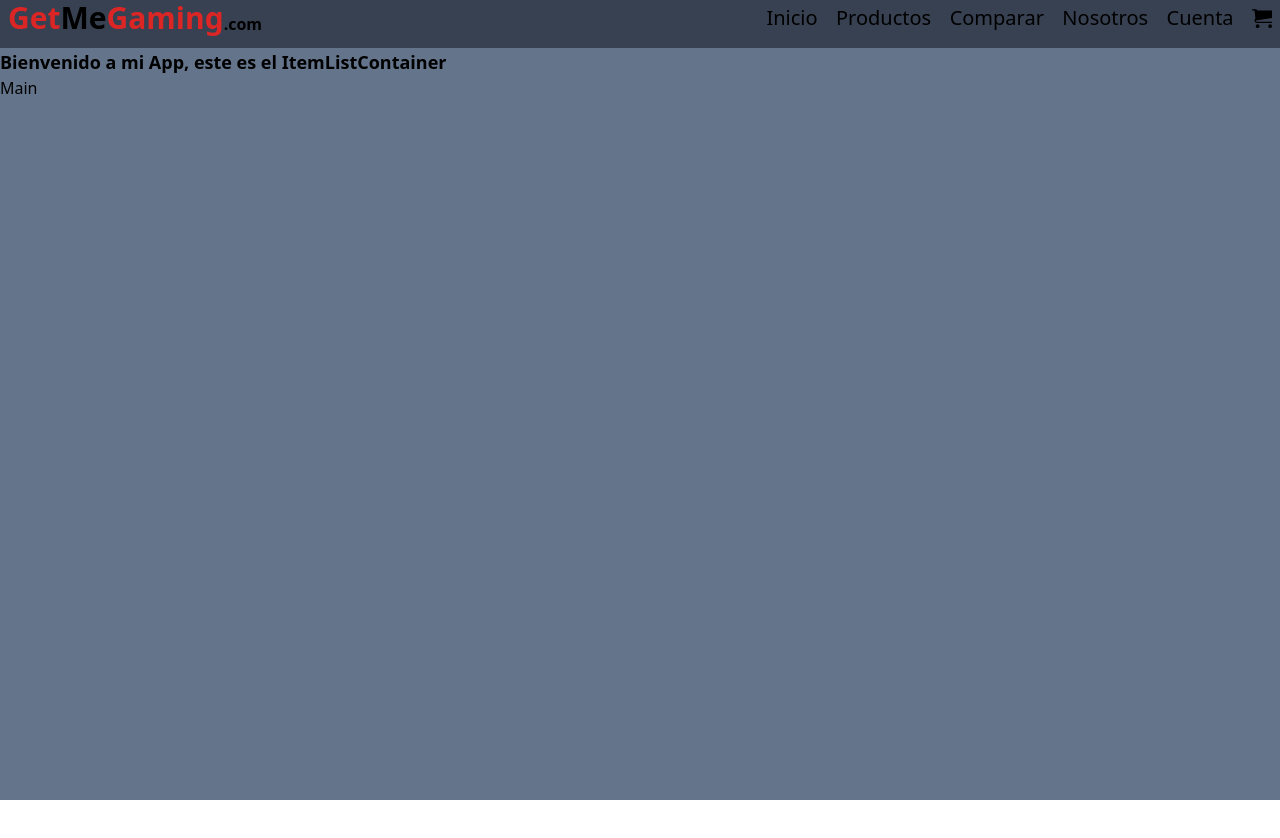
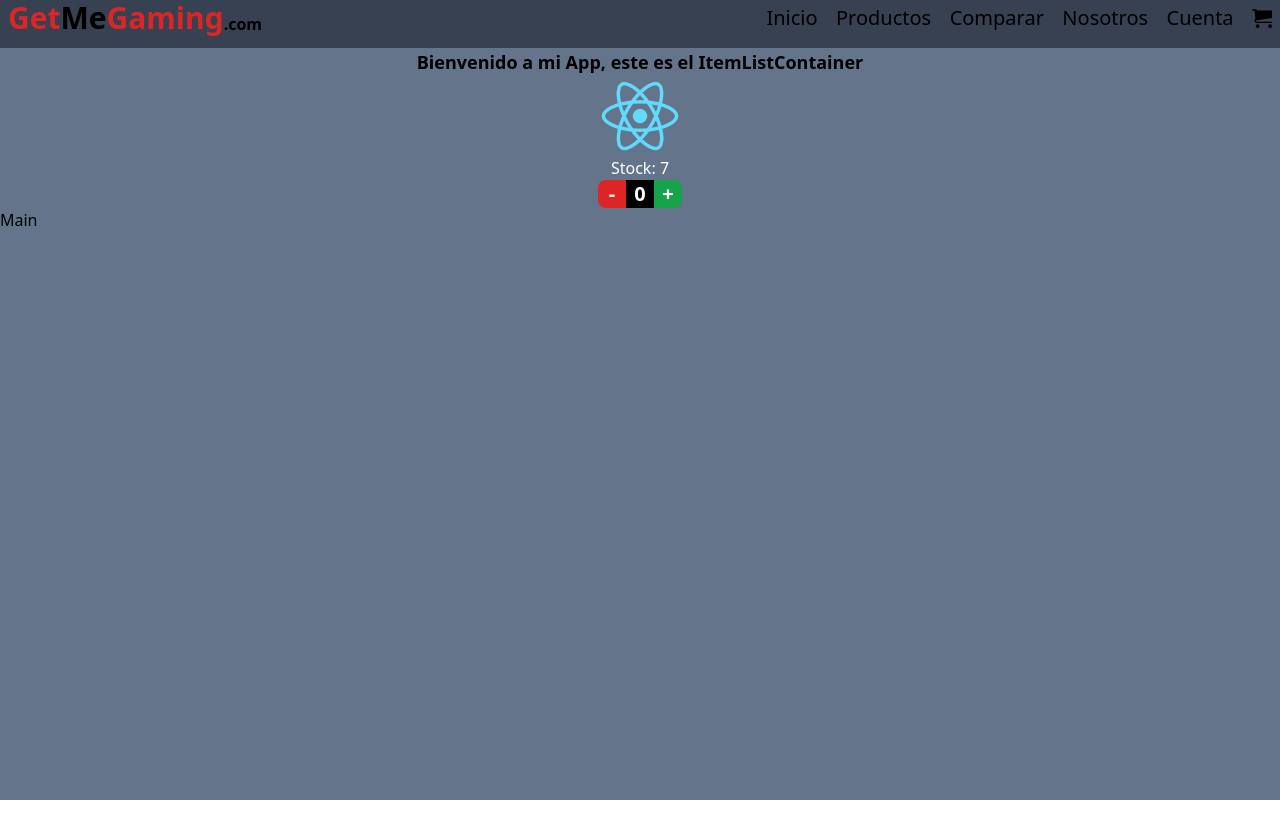
Before and after one commit to Lautar0T/GetMeGaming, a React (Create React App) app in the folder gmg-web/: page / in a window 1280 px wide. Shown: the top 838 px of the page. Before the commit the page ends 800 px from the top, so only its background shows below. Built offline with nearby package versions, Linux system fonts and the light colour scheme.

Commit message:
desafio 4

```diff
--- a/gmg-web/src/components/App/App.jsx
+++ b/gmg-web/src/components/App/App.jsx
@@ -7,7 +7,7 @@ function App() {
         <NavBar/>
       </header>
       <ItemListContainer saludo='Bienvenido a mi App, este es el ItemListContainer'/>
-      <main className="  h-5/6 flex w-screen">Main</main>
+      <main className=" h-5/6 flex w-screen">Main</main>
     </div>
   );
 }
--- /dev/null
+++ b/gmg-web/src/components/ItemCount/ItemCount.jsx
@@ -0,0 +1,34 @@
+import { useState } from "react"
+import logo from "../../assets/img/logo512.png"
+const ItemCount = ({ initial, stock }) => {
+    const [count, setCount] = useState(initial)
+    const handleIncrement = () => {
+        if (count < stock) {
+            setCount(count + 1)
+        }
+        else if (count === stock) {
+            console.log("No hay stock disponible")
+        }
+    }
+    const handleDecrement = () => {
+        if (count > 0) {
+            setCount(count - 1)
+        }
+        else if (count === 0) {
+            console.log("No puede ser menor que 0")
+        }
+    }
+    return (
+        <div className="text-white grid justify-items-center">
+            <img src={logo} alt="logo" className="w-20" />
+            <div className="">Stock: {stock}</div>
+            <div className="flex justify-center">
+                <button onClick={handleDecrement} className="h-7 w-7 text-center text-xl font-bold bg-red-600 rounded-l-lg">-</button>
+                <div className=" inline-block h-7 w-7 text-center text-xl font-semibold bg-black "><span>{count}</span></div>
+                <button onClick={handleIncrement} className="h-7 w-7 text-center text-xl font-bold bg-green-600 rounded-r-lg">+</button>
+            </div>
+        </div>
+    )
+}
+
+export default ItemCount
--- a/gmg-web/src/components/ItemListContainer/ItemListContainer.jsx
+++ b/gmg-web/src/components/ItemListContainer/ItemListContainer.jsx
@@ -1,8 +1,12 @@
 import React from 'react'
+import ItemCount from '../ItemCount/ItemCount'
+const ItemListContainer = ({saludo}) => {
 
-const ItemListContainer = ({saludo}) => {
     return (
-        <p className=' text-lg font-bold'>{saludo}</p>
+        <div>
+            <p className=' text-lg text-center font-bold'>{saludo}</p>
+            <ItemCount initial={0} stock={7} />
+        </div>
     )
 }
 
```
Also changed, not shown: gmg-web/src/assets/img/logo192.png (renamed from gmg-web/public/logo192.png), gmg-web/src/assets/img/logo512.png (renamed from gmg-web/public/logo512.png).
